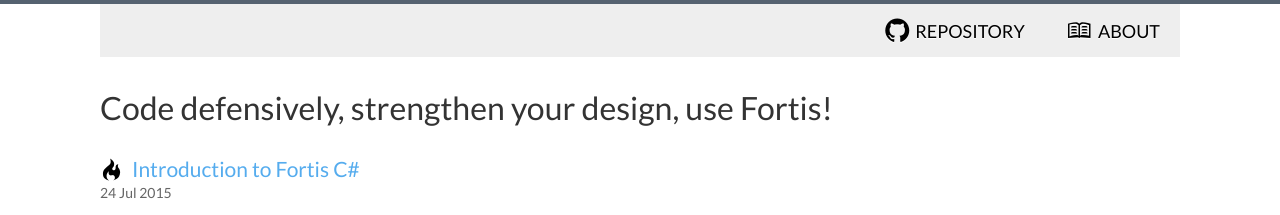
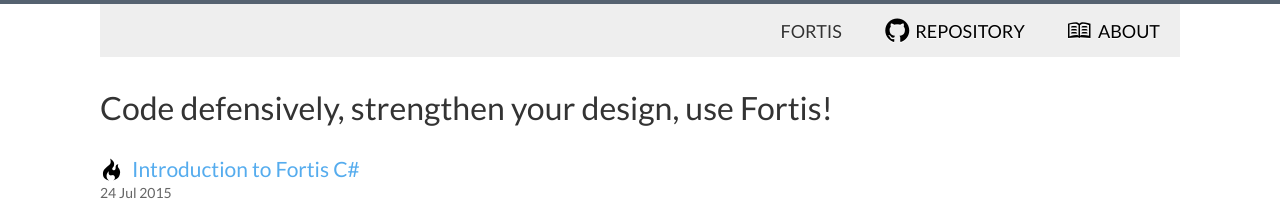
Before and after one commit to huwman/Fortis, a Jekyll site: the page built from index.html, in a window 1280 px wide. Shown: the top 215 px of the page. Built offline with Jekyll 4.4.1, drawn with Linux system fonts in a browser that asks for light colours; Markdown is read by kramdown in place of the engine named in the settings; the list of posts is cut into pages by our own code.

Commit message:
Navbar brand

```diff
--- a/_includes/header.html
+++ b/_includes/header.html
@@ -1,7 +1,7 @@
 <div class="header-container">
   <header>
       <ul class="nav">
-        <!--Change the  URL here if working on an absolute domain-->
+		<li>Fortis</li>
         <li><a href="https://github.com/huwman/Fortis"><span class="mega-octicon octicon-mark-github" style="margin-right: 6px;"></span>Repository</a></li>
         <li><a href="/Fortis/about"><span class="mega-octicon octicon-book" style="margin-right: 6px;"></span>About</a></li>
       </ul>
```
